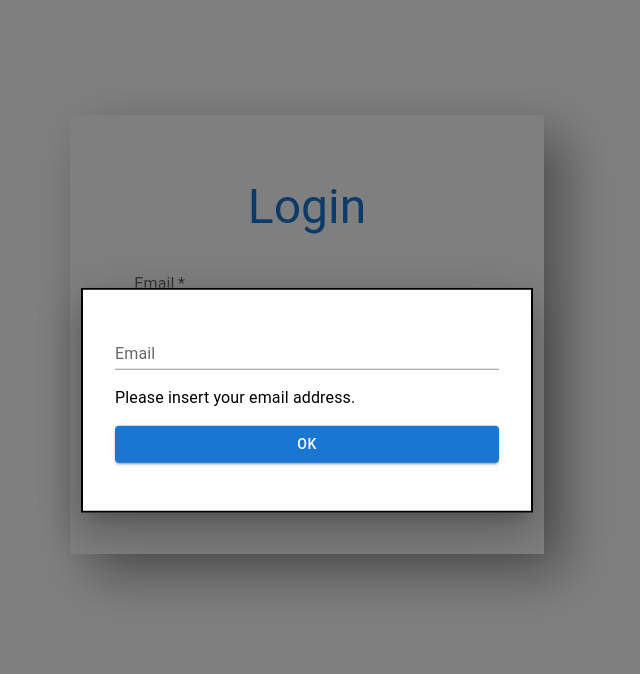
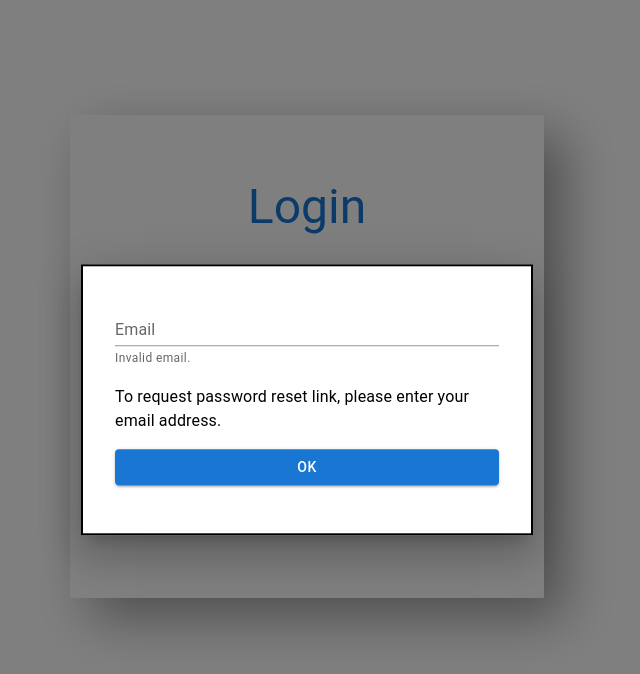
Before and after one commit to antonijek/Musical-instruments-store, a React (Create React App) app: page /login in a window 1280 px wide. Both pictures are taken after a click on the link "Forgot password?". Shown: the top 674 px of the page, without its empty margins (333-973 px from the left). Built offline with nearby package versions, Linux system fonts and the light colour scheme.

Commit message:
better variable names

```diff
--- a/src/components/Login.js
+++ b/src/components/Login.js
@@ -5,9 +5,9 @@ import useLogin from "../hooks/useLogin";
 
 const Login = () => {
   const {
-    open,
+    openModalForgotPassword,
     checkForm,
-    checkError,
+    handleInputs,
     openModal,
     closeModal,
     formData,
@@ -37,8 +37,8 @@ const Login = () => {
           Login
         </Typography>
         <TextField
-          onChange={(e) => checkError(e)}
-          sx={{ mb: { xs: "10%", md: "6%" } }}
+          onChange={(e) => handleInputs(e)}
+          sx={{ my: { xs: "5%", md: "6%" } }}
           fullWidth
           type="email"
           label="Email"
@@ -46,12 +46,12 @@ const Login = () => {
           required
           name="email"
           error={error.email}
-          helperText={error.email ? "Incorrect email." : ""}
+          helperText={"Incorrect email."}
           value={formData.email}
         />
         <br />
         <TextField
-          onChange={(e) => checkError(e)}
+          onChange={(e) => handleInputs(e)}
           sx={{ mb: "5%" }}
           fullWidth
           type="password"
@@ -94,7 +94,7 @@ const Login = () => {
           {"Sign up"}
         </Link>
       </Box>
-      {open && <Modal closeModal={closeModal} />}
+      {openModalForgotPassword && <Modal closeModal={closeModal} />}
     </div>
   );
 };
--- a/src/components/Modal.js
+++ b/src/components/Modal.js
@@ -1,24 +1,40 @@
-import * as React from "react";
-import Box from "@mui/material/Box";
-import Button from "@mui/material/Button";
-import Typography from "@mui/material/Typography";
-import Modal from "@mui/material/Modal";
-import { style } from "../utils";
-import { TextField } from "@mui/material";
+import { React, useState } from "react";
+import { TextField, Modal, Typography, Button, Box } from "@mui/material";
+import { style, checkEmail } from "../utils";
 
 const BasicModal = ({ closeModal }) => {
-  const handleClose = () => closeModal();
+  const [email, setEmail] = useState(true);
+  const [error, setError] = useState(false);
 
+  const handleClose = () => {
+    if (checkEmail(email) === true) {
+      closeModal();
+    } else {
+      setError(true);
+    }
+  };
+
+  const handleEmail = (letter) => {
+    setEmail(letter);
+    setError(false);
+  };
   return (
     <div>
-      <Modal open onClose={handleClose}>
+      <Modal open onClose={closeModal}>
         <Box sx={style}>
-          <TextField variant="standard" fullWidth label="Email"></TextField>
+          <TextField
+            variant="standard"
+            fullWidth
+            label="Email"
+            error={error}
+            helperText={"Invalid email."}
+            onChange={(e) => handleEmail(e.target.value)}
+          ></TextField>
           <Typography sx={{ mt: 2 }}>
-            Please insert your email address.
+            To request password reset link, please enter your email address.
           </Typography>
           <Button
-            onClick={closeModal}
+            onClick={handleClose}
             variant="contained"
             fullWidth
             sx={{ display: "block", mx: "auto", my: 2 }}
--- a/src/hooks/useLogin.js
+++ b/src/hooks/useLogin.js
@@ -1,9 +1,10 @@
 import { useState } from "react";
 import { checkEmail, checkPass } from "../utils";
+
 const useLogin = () => {
   const [formData, setFormData] = useState({ email: "", pass: "" });
   const [error, setError] = useState({ email: false, pass: false });
-  const [open, setOpen] = useState(false);
+  const [openModalForgotPassword, setOpenModalForgotPassword] = useState(false);
 
   const checkForm = (e) => {
     e.preventDefault();
@@ -14,25 +15,25 @@ const useLogin = () => {
     });
   };
 
-  const checkError = (e) => {
+  const handleInputs = (e) => {
     setFormData({ ...formData, [e.target.name]: e.target.value });
     setError({ ...error, [e.target.name]: false });
   };
 
   const openModal = (e) => {
     e.preventDefault();
-    setOpen(true);
+    setOpenModalForgotPassword(true);
   };
 
   const closeModal = () => {
-    setOpen(false);
+    setOpenModalForgotPassword(false);
     setFormData({ pass: "", email: "" });
     setError({ pass: false, email: false });
   };
   return {
-    open,
+    openModalForgotPassword,
     checkForm,
-    checkError,
+    handleInputs,
     openModal,
     closeModal,
     formData,
```
